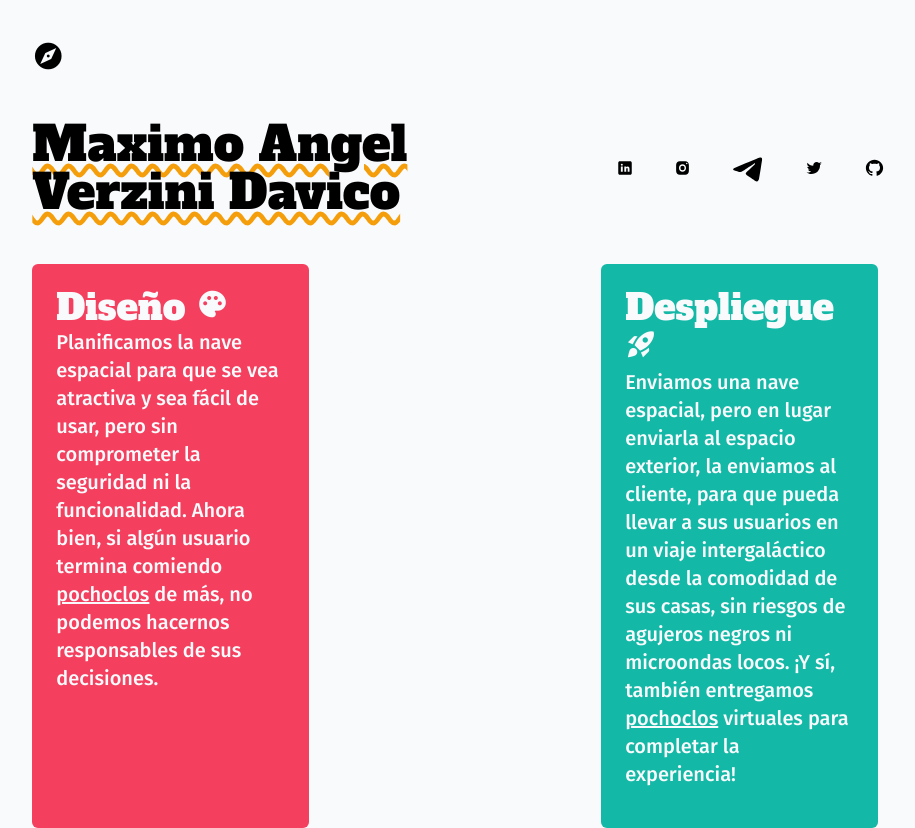
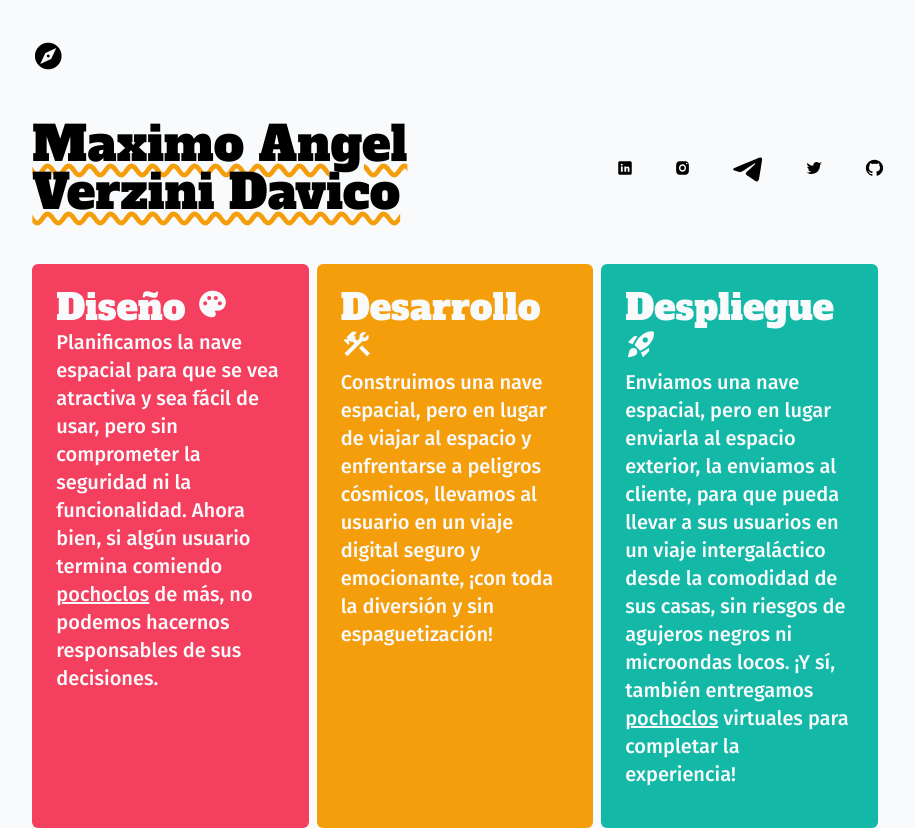
Before and after one commit to extrordinaire/acentu.ar, a SvelteKit app: page / in a window 1280 px wide. Shown: the whole page, without its empty margins (181-1096 px from the left). Built offline with nearby package versions, Linux system fonts and the light colour scheme.

Commit message:
fix: Removed bg and font inheritance from Card

```diff
--- a/src/components/Card.svelte
+++ b/src/components/Card.svelte
@@ -27,7 +27,7 @@ section {
 </style>
 
 <section
-	class="relative my-2 mr-2 flex h-full w-full flex-col rounded-md bg-inherit p-6 text-inherit justify-between {clazz}">
+	class="relative my-2 mr-2 flex h-full w-full flex-col rounded-md p-6 justify-between {clazz}">
 	<span>
 		<h2 class="font-alfa text-4xl">
 			<slot name="title" />
```
